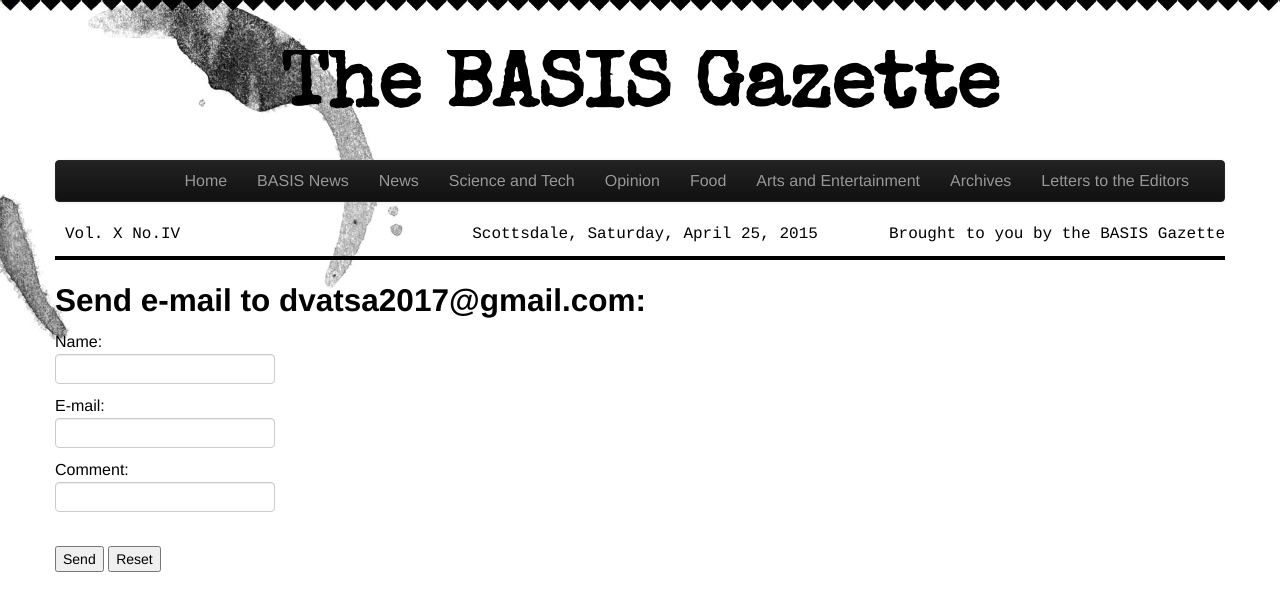
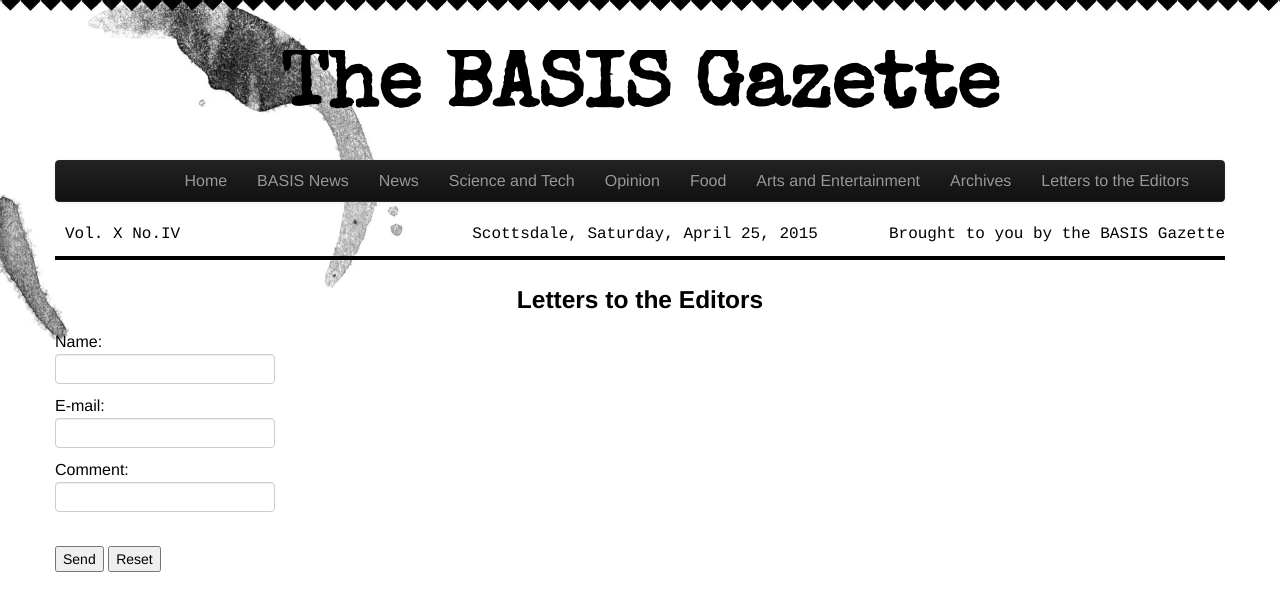
Before and after one commit to Awake99/Awake99.github.io, a Jekyll site: the page built from letters/index.html, in a window 1280 px wide. Shown: the top 611 px of the page. Built offline with Jekyll 4.4.1, drawn with Linux system fonts in a browser that asks for light colours; nearby versions of some CDN libraries.

Commit message:
finalupdates

```diff
--- a/letters/index.html
+++ b/letters/index.html
@@ -12,7 +12,7 @@
   <link rel="stylesheet" href="/css/bootstrap-responsive.css">
 </head>
 <body>
-	<h2>Send e-mail to dvatsa2017@gmail.com:</h2>
+	<h3 style="text-align:center;">Letters to the Editors</h3>
 
 	<form action="MAILTO:dvatsa2017@gmail.com" method="post" enctype="text/plain">
 	Name:<br>
```
